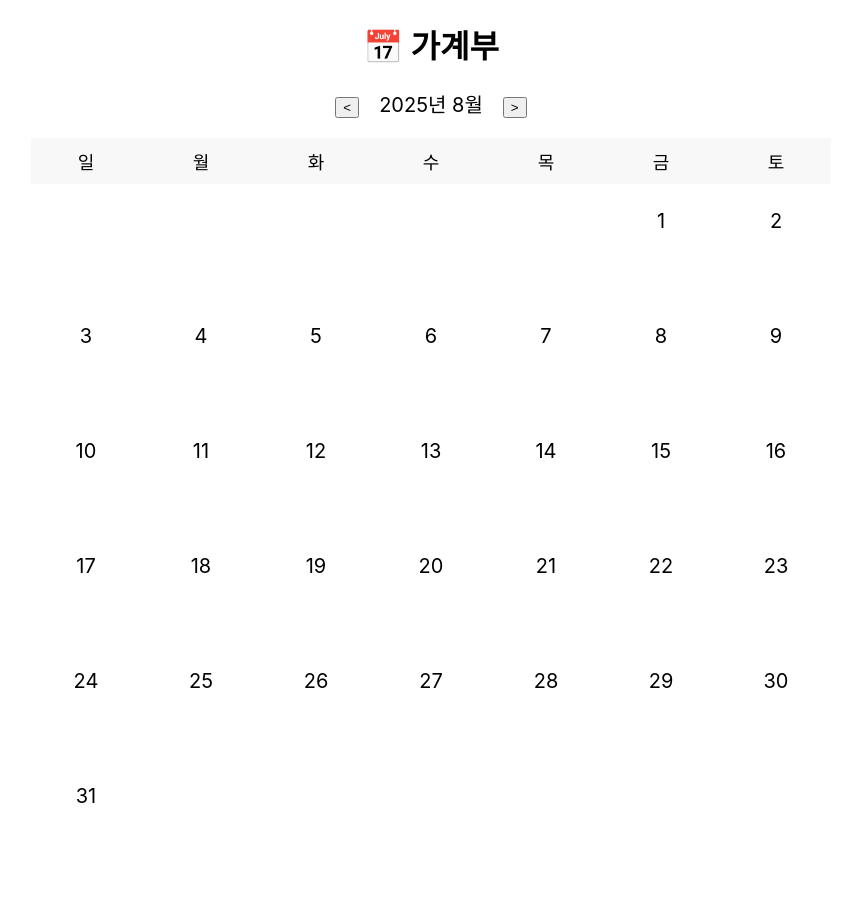
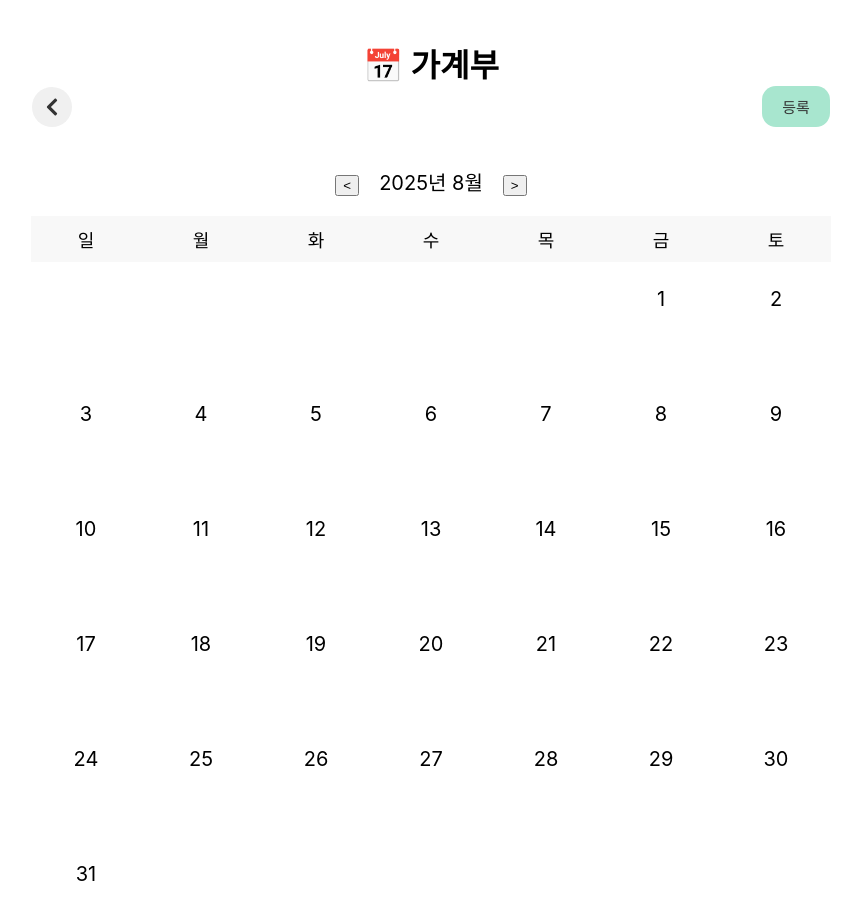
Before and after one commit to JuniorNaver/groupProject, a React (Create React App) app: page / in a window 1280 px wide. Shown: the top 920 px of the page, without its empty margins (209-1070 px from the left). Built offline with nearby package versions, Linux system fonts and the light colour scheme; the HTML template or start-up script is replaced by a standard one.

Commit message:
달력수정3

```diff
--- a/src/App.js
+++ b/src/App.js
@@ -51,7 +51,7 @@ function App() {
       <Routes>
         <Route path='/' element={<Home data={data} />} />
         <Route path='/day/:date' element={<Daily data={data} />} />
-        <Route path='/add/:date' element={<Add onCreate={onCreate} />} />
+        <Route path='/add/:date?' element={<Add onCreate={onCreate} />} />
         <Route path='/update/:id' element={<Update data={data} onUpdate={onUpdate} /> } />
       </Routes>
     </div>
--- a/src/pages/Add.js
+++ b/src/pages/Add.js
@@ -6,33 +6,27 @@ import Header from "../components/Header";
 import { FaChevronLeft } from "react-icons/fa";
 
 const Add = ({ onCreate }) => {
-  // URL 파라미터 date
+  // 파라미터로 받은 설정 date
   const { date } = useParams();
+  // 파라미터에 전달되지 않았을 때 기본값으로 사용할 today
+  const today = new Date().toISOString().substr(0, 10);
+
+
   const navigate = useNavigate();
 
-  // URL이 "2025-8-5"처럼 0 없는 포맷이어도 yyyy-mm-dd로 변환
-  const normalizeDate = (dateStr) => {
-    if (!dateStr) return null;
-    const d = new Date(dateStr);
-    const year = d.getFullYear();
-    const month = String(d.getMonth() + 1).padStart(2, "0");
-    const day = String(d.getDate()).padStart(2, "0");
-    return `${year}-${month}-${day}`;
-  };
-
-  const today = new Date().toISOString().slice(0, 10);
   const [type, setType] = useState("expense");
   const [amount, setAmount] = useState("");
   const [category, setCategory] = useState("");
   const [memo, setMemo] = useState("");
-  const [inputDate, setInputDate] = useState(normalizeDate(date) || today);
+  const [inputDate, setInputDate] = useState(date || today);
 
   const handleSave = () => {
     if (!amount || !category) {
       alert("금액과 카테고리를 입력해주세요.");
       return;
     }
-    onCreate(type, Number(amount), category, memo, inputDate); // timestamp 저장
+
+    onCreate(type, Number(amount), category, memo, inputDate);
     navigate("/");
   };
 
@@ -48,7 +42,11 @@ const Add = ({ onCreate }) => {
           />
         }
         rightChild={
-          <Button text={"저장"} type={"positive"} onClick={handleSave} />
+          <Button
+            text={"저장"}
+            type={"positive"}
+            onClick={handleSave}
+          />
         }
       />
 
@@ -96,7 +94,7 @@ const Add = ({ onCreate }) => {
         {/* 결제일 */}
         <input
           type="date"
-          value={inputDate} // date → inputDate로 수정
+          value={date}
           onChange={(e) => setInputDate(e.target.value)}
         />
       </div>
--- a/src/pages/Home.js
+++ b/src/pages/Home.js
@@ -1,6 +1,9 @@
 import { useState } from "react";
 import { useNavigate } from "react-router-dom";
 import "./Home.css";
+import Header from "../components/Header";
+import Button from "../components/Button";
+import { FaChevronLeft } from "react-icons/fa";
 
 const Home = ({ data }) => {
   const navigate = useNavigate();
@@ -99,7 +102,22 @@ const Home = ({ data }) => {
 
   return (
     <div>
-      <h1 style={{ textAlign: "center" }}>📅 가계부</h1>
+      <br/><br/>
+              <h1 style={{ textAlign: "center", margin: 0 }}>📅 가계부</h1>
+
+      <div style={{ display: "flex", alignItems: "center", justifyContent: "center", gap: "690px"}}>
+        <Button
+          text={<FaChevronLeft size={15} />}
+          type={"icon"}
+          onClick={() => navigate(-1)}
+        />
+        <Button
+          text={"등록"}
+          type={"positive"}
+          onClick={() => navigate("/add")}
+        />
+      </div>
+      <br/><br/>
 
       {/* 월 이동 */}
       <div style={{ textAlign: "center", marginBottom: "20px" }}>
```
